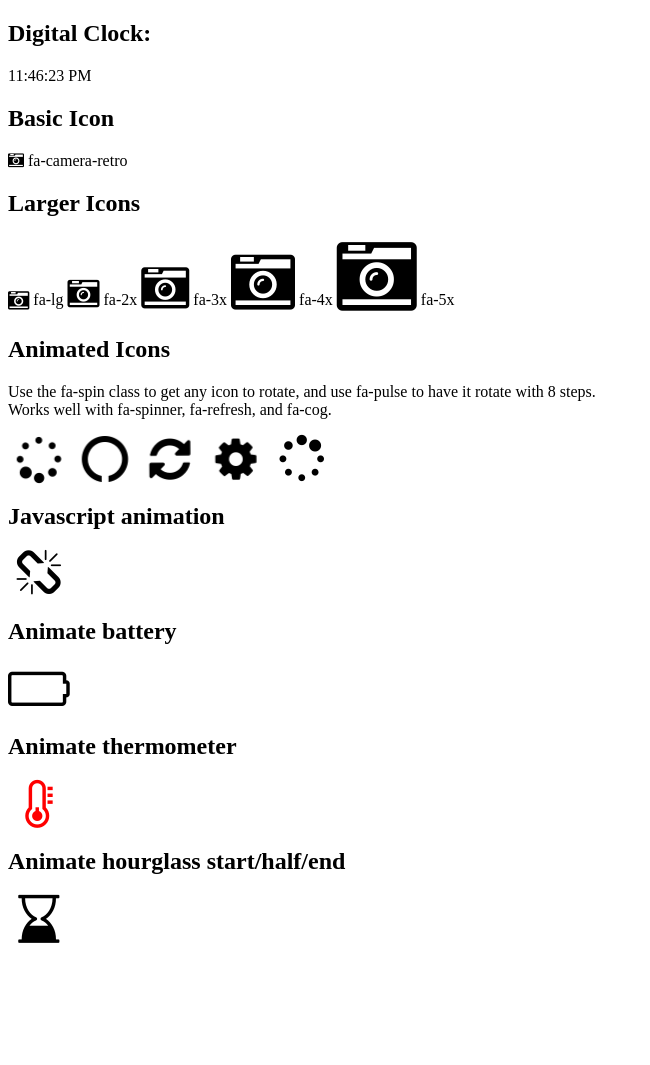
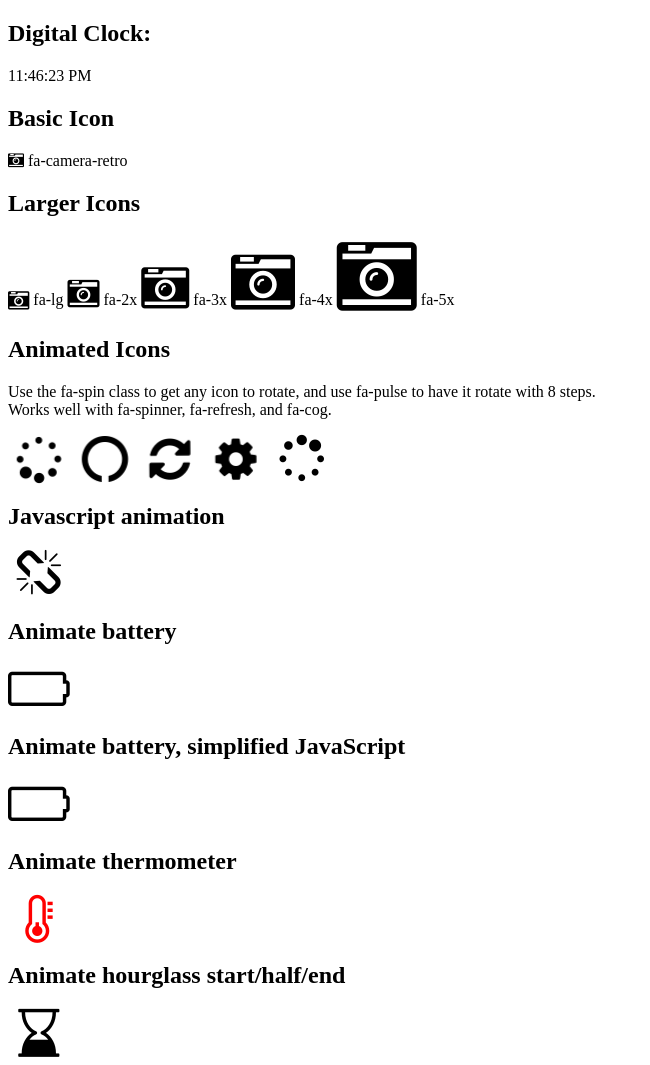
Before and after one commit to bnjces/simple-animation, a plain HTML site: page index.html in a window 1280 px wide. Shown: the whole page, without its empty margins (0-650 px from the left). Before the commit the page ends 951 px from the top, so only its background shows below. Drawn offline with Linux system fonts and the light colour scheme.

Commit message:
Added an example with simplified JavaScript.

```diff
--- a/index.html
+++ b/index.html
@@ -48,6 +48,10 @@
     <i id="batt" class="fa fa-battery-empty fa-3x fa-fw"></i>
     <span class="sr-only"> Charging...</span>
 
+    <h2>Animate battery, simplified JavaScript</h2>
+    <i id="batt2" class="fa fa-battery-0 fa-3x fa-fw"></i>
+    <span class="sr-only"> Charging...</span>
+
     <h2>Animate thermometer</h2>
     <i style=color:red id="therm" class="fa fa-thermometer-empty fa-3x fa-fw"></i>
     <span class="sr-only"> It's getting hot! </span>
--- a/js/default.js
+++ b/js/default.js
@@ -17,7 +17,9 @@ function linkUpdate(){
     }
 }
 
+
 /* Start animations here */
+
 function battUpdate(){
     let el = document.getElementById("batt");
     switch(el.className.indexOf('fa-battery') > -1){
@@ -42,6 +44,21 @@ function battUpdate(){
         el.classList.add('fa-battery-empty');
         break;
     }
+}
+
+/* Simpler battery animation */
+function batt2Update(){
+    const fabatt = "fa-battery-"  // constant string for font awesome battery
+    let el = document.getElementById("batt2");
+    let index = el.className.indexOf(fabatt);
+    let state = el.className.charAt(index + fabatt.length);
+    let i = 0; // starting battery
+    if(state !== '4'){
+        i = parseInt(state) + 1; // next battery state
+    }
+    el.classList.remove(fabatt + state);
+    el.classList.add(fabatt + i);
+
 }
 
 function thermUpdate(){
@@ -107,5 +124,6 @@ var link = setInterval(linkUpdate, 1000);
 /* add new animations here */
 
 var batt = setInterval(battUpdate, 500);
+var batt2 = setInterval(batt2Update, 500);
 var therm = setInterval(thermUpdate, 750);
 var hour = setInterval(hourUpdate, 500);
```
